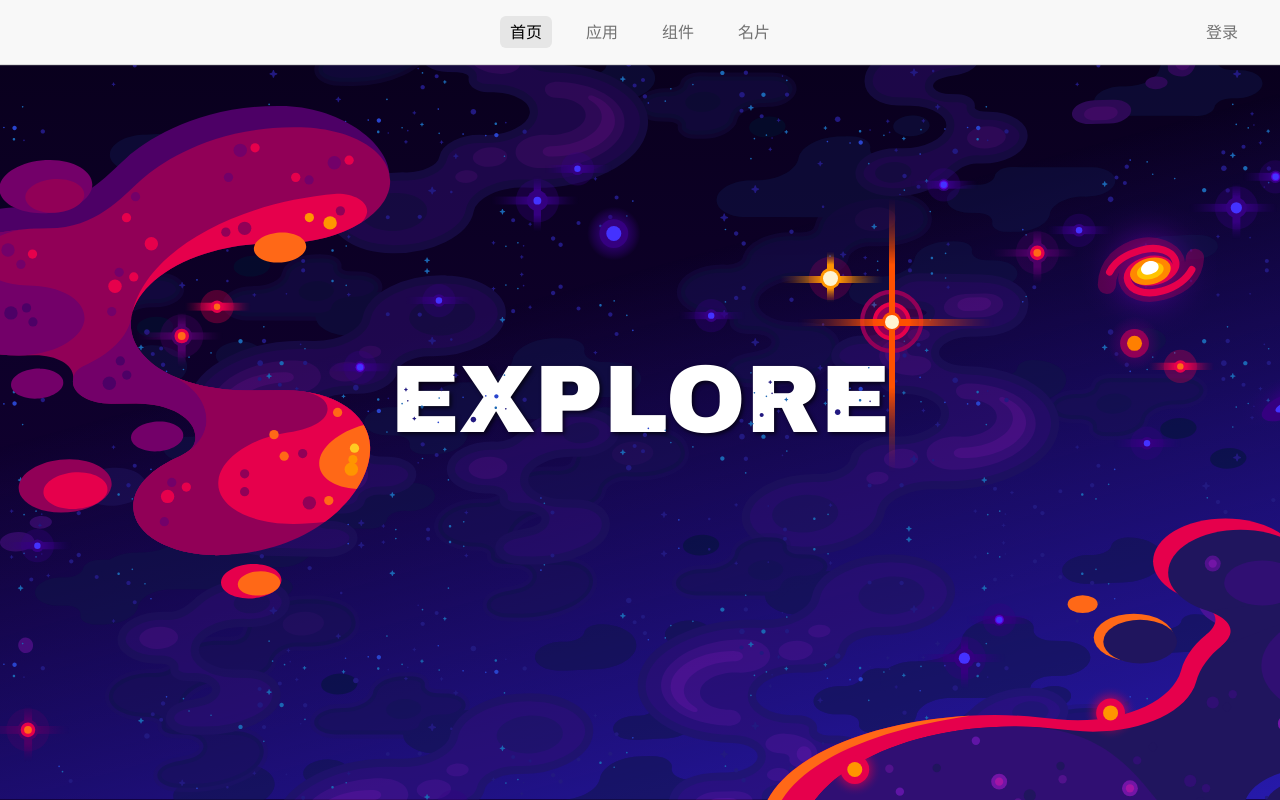
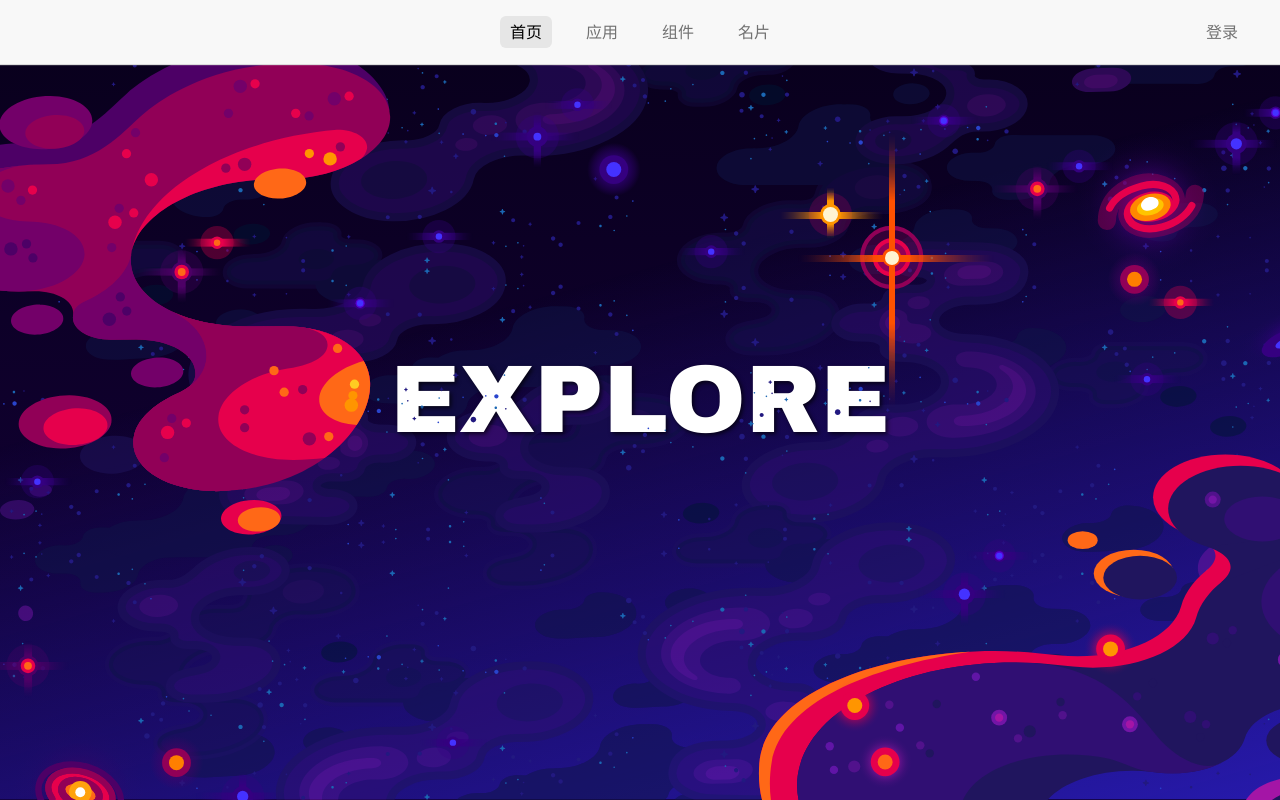
Before and after one commit to UnderHear-tools/UnderHear-Web, a Vue app in the folder UnderHear-frontend/: page / in a window 1280 px wide. Built offline with nearby package versions, Linux system fonts and the light colour scheme.

Commit message:
优化Hero布局

```diff
--- a/UnderHear-frontend/src/module/index/components/Hero.vue
+++ b/UnderHear-frontend/src/module/index/components/Hero.vue
@@ -3,7 +3,7 @@
     <div class="background-0" aria-hidden="true"></div>
     <div class="background-1" aria-hidden="true"></div>
     <div class="background-2" aria-hidden="true"></div>
-    <div class="relative mx-auto h-full w-full max-w-[1440px] px-6 sm:px-10 lg:px-16">
+    <div class="hero-stage">
     <div class="background-3" aria-hidden="true"></div>
     <div class="background-4" aria-hidden="true"></div>
     <div class="background-5 animate-stretch-vertical-loop" aria-hidden="true"></div>
@@ -22,8 +22,11 @@
 
 <style scoped>
 .background-root {
-  height: calc(100vh - 64px);
+  position: absolute;
+  inset: 0;
   overflow: hidden;
+  transform: translateZ(0);
+  transform-origin: 0% 0%;
   --bg-offset: 80px;
 }
 
@@ -41,6 +44,16 @@
   background-position: center;
   background-repeat: no-repeat;
   background-size: cover;
+}
+
+.hero-stage {
+  position: relative;
+  margin: 0 auto;
+  height: 100%;
+  width: 100%;
+  max-width: 1440px;
+  padding-left: 1.5rem;
+  padding-right: 1.5rem;
 }
 
 .background-0 {
@@ -232,4 +245,18 @@
     font-size: 3.5rem;
   }
 }
+
+@media (min-width: 640px) {
+  .hero-stage {
+    padding-left: 2.5rem;
+    padding-right: 2.5rem;
+  }
+}
+
+@media (min-width: 1024px) {
+  .hero-stage {
+    padding-left: 4rem;
+    padding-right: 4rem;
+  }
+}
 </style>
```
